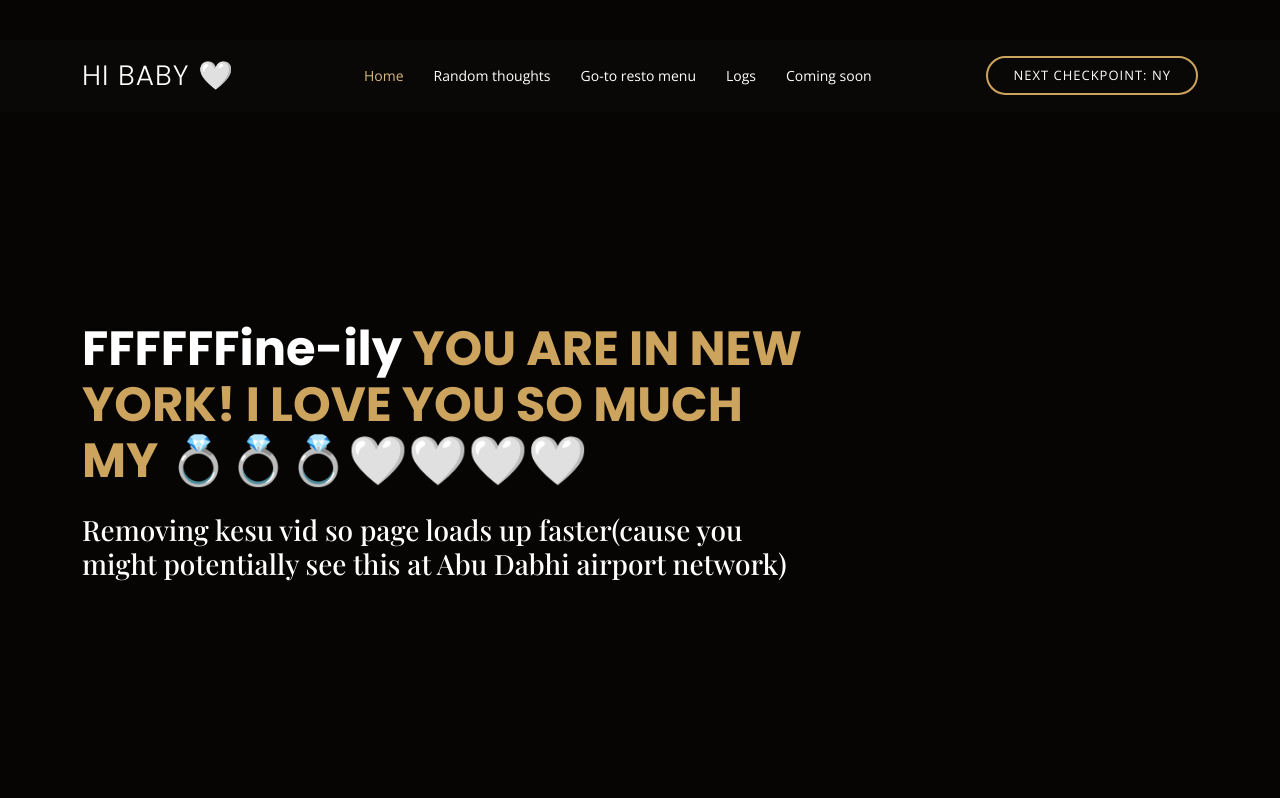
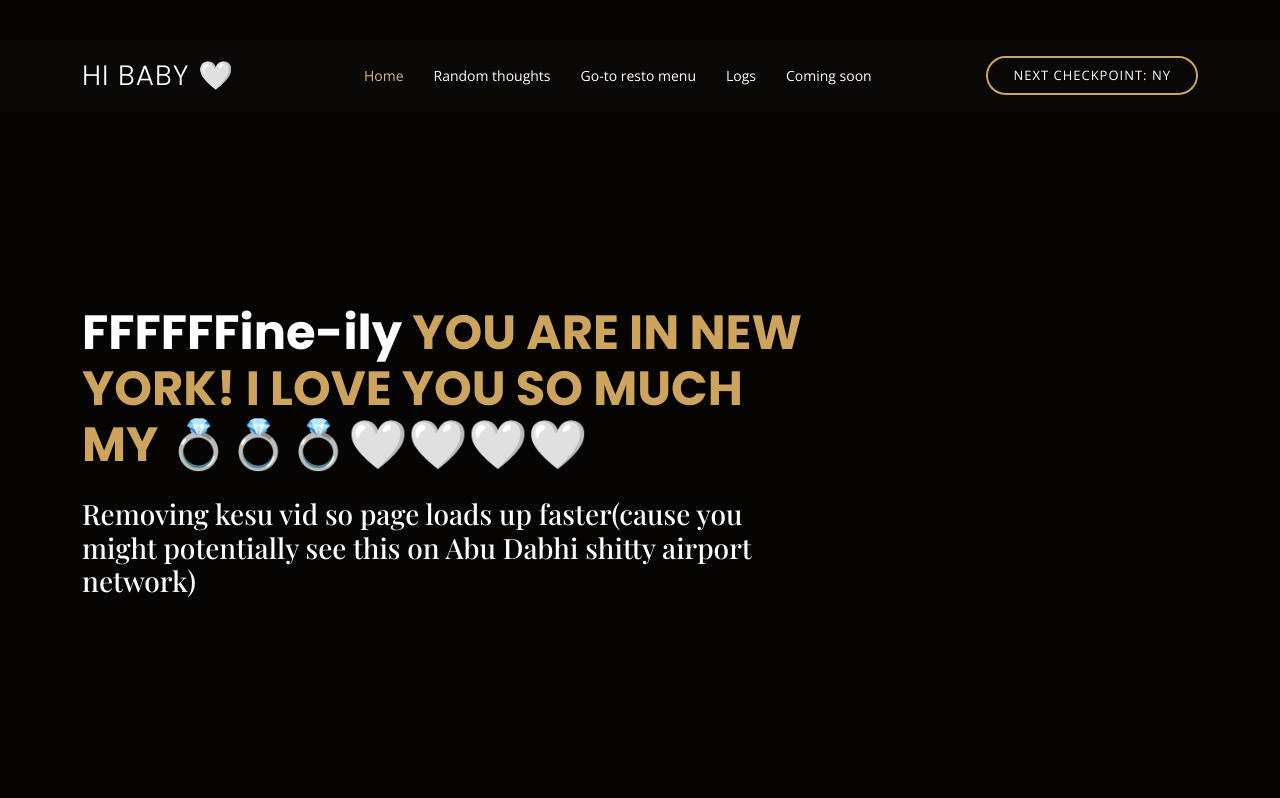
Before and after one commit to 1433Panjim/1433Panjim.github.io, a plain HTML site: page index.html in a window 1280 px wide. Shown: the top 798 px of the page. Drawn offline with nearby package versions, Linux system fonts and the light colour scheme; a web font is replaced by a local one.

Commit message:
Update index.html

```diff
--- a/index.html
+++ b/index.html
@@ -65,7 +65,7 @@
       <div class="row">
         <div class="col-lg-8">
              <h1>FFFFFFine-ily <span>YOU ARE IN NEW YORK! I LOVE YOU SO MUCH MY 💍💍💍🤍🤍🤍🤍</span></h1><br>
-              <h3> Removing kesu vid so page loads up faster(cause you might potentially see this at Abu Dabhi airport network)</h3>
+              <h3> Removing kesu vid so page loads up faster(cause you might potentially see this on Abu Dabhi shitty airport network)</h3>
 
         </div>
         <div class="col-lg-4 d-flex align-items-center justify-content-center position-relative" data-aos="zoom-in" data-aos-delay="200">
```
